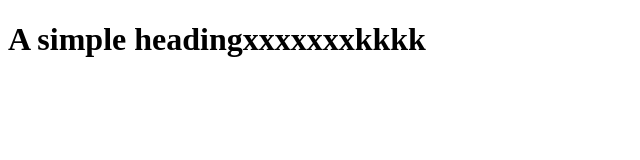
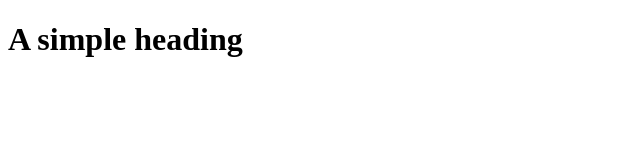
Before and after one commit to Joshua-Shao/Joshua-Shao.github.io, a plain HTML site: page index.html in a window 1280 px wide. Shown: the whole page, without its empty margins (0-640 px from the left). Drawn offline with Linux system fonts and the light colour scheme.

Commit message:
Update index.html

```diff
--- a/index.html
+++ b/index.html
@@ -4,6 +4,6 @@
         <title>My Website</title>
     </head>
     <body>
-        <h1>A simple headingxxxxxxxkkkk</h1>
+        <h1>A simple heading</h1>
     </body>
 </html>
```
